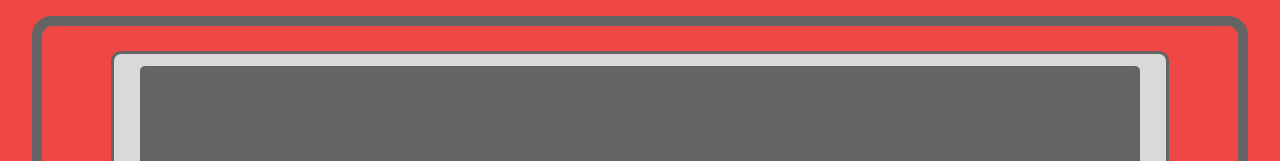
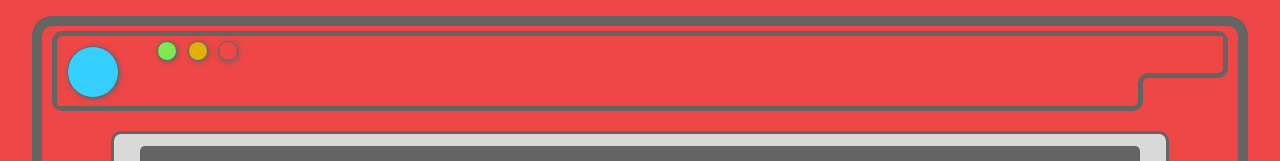
Before and after one commit to VictorTamayoBriones/pokedex, a React (Vite) app: page / in a window 1280 px wide. Shown: the top 161 px of the page. Built offline with nearby package versions, Linux system fonts and the light colour scheme; a web font is replaced by a local one.

Commit message:
header style

```diff
--- a/src/components/HeaderPokedex/index.jsx
+++ b/src/components/HeaderPokedex/index.jsx
@@ -1,11 +1,13 @@
 import React from 'react';
-import { Header } from "./style"
+import { Header, Light, Lights } from "./style"
 
 
 export const HeaderPokedex = () =>{
     return(
         <Header>
-
+            <Lights>
+                <Light/>
+            </Lights>
         </Header>
     )
 }
--- a/src/components/HeaderPokedex/style.jsx
+++ b/src/components/HeaderPokedex/style.jsx
@@ -1,7 +1,116 @@
 import styled from 'styled-components';
+import { theme } from '../../theme';
 
 export const Header = styled.header`
     width: 100%;
+    height: 80px;
     margin-top: 5px;
     overflow: hidden;
+    border: 5px solid ${ theme.grisOscuro };
+    border-right: none;
+    border-bottom: none;
+    border-radius: 10px 10px 0px 10px;
+    position: relative;
+
+    &::before{
+        content: '';
+        width: 500px;
+        height: 10px;
+        border-right: 5px solid ${ theme.grisOscuro };
+        border-bottom: 5px solid ${ theme.grisOscuro };
+        border-radius: 0 0 10px 0;
+        position: absolute;
+        bottom: 0;
+        right: 85px;
+    }
+
+    &::after{
+        content: '';
+        width: 50px;
+        height: 50px;
+        border-radius: 50%;
+        position: absolute;
+        top: 10px;
+        left: 10px;
+        background: ${ theme.azul };
+        border: 1px solid ${ theme.grisOscuro };
+        box-shadow: 1px 1px 5px ${ theme.grisOscuro };
+    }
+
+
 `;
+
+export const Lights = styled.div`
+    width: 50%;
+    height: 100%;
+    border-bottom: 5px solid ${ theme.grisOscuro };
+    border-radius: 0 0 0px 0;
+
+    &::before{
+        content: '';
+        width: 50px;
+        height: 40px;
+        border-right: 5px solid ${ theme.grisOscuro };
+        border-top: 5px solid ${ theme.grisOscuro };
+        border-bottom: 5px solid ${ theme.grisOscuro };
+        border-radius: 0 10px 10px 0;
+        position: absolute;
+        top: -8px;
+        right: 0;
+    }
+    &::after{
+        content: '';
+        width: 50px;
+        height: 25px;
+        border-right: 5px solid ${ theme.grisOscuro };
+        border-bottom: 5px solid ${ theme.grisOscuro };
+        border-radius: 0 0 10px 0;
+        position: absolute;
+        bottom: 8px;
+        right: 35px;
+        transform: rotate(180deg);
+    }
+
+    @media(min-width: 419px){
+        border-radius: 0;
+    }
+
+    @media(min-width: 620px){
+        border-radius: 0;
+    }
+
+`;
+
+export const Light = styled.div`
+    width: 20px;
+    height: 20px;
+    border-radius: 50%;
+    background: ${ theme.verde1 };
+    border: solid 1px ${ theme.grisOscuro };
+    transform: translateX(100px) translateY(5px);
+    box-shadow: 1px 1px 5px ${ theme.grisOscuro };
+
+    &::after{
+        content: '';
+        width: 18px;
+        height: 18px;
+        border-radius: 50%;
+        position: absolute;
+        background: ${ theme.naranja };
+        border: solid 1px ${ theme.grisOscuro };
+        transform: translateX(30px) translateY(-1px);
+        box-shadow: 1px 1px 5px ${ theme.grisOscuro };
+    }
+
+    &::before{
+        content: '';
+        width: 18px;
+        height: 18px;
+        border-radius: 50%;
+        position: absolute;
+        background: ${ theme.rojo };
+        border: solid 1px ${ theme.grisOscuro };
+        transform: translateX(60px) translateY(-1px);
+        box-shadow: 1px 1px 5px ${ theme.grisOscuro };
+    }
+`;
```
